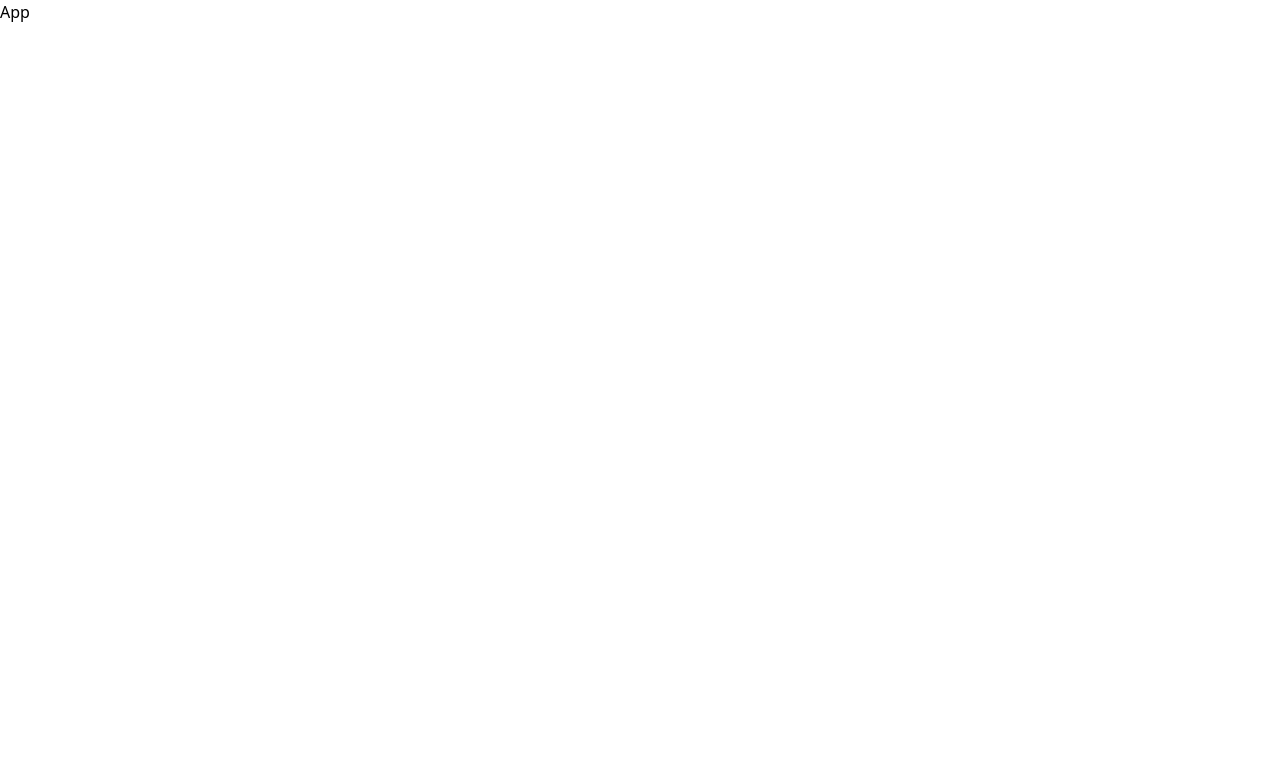
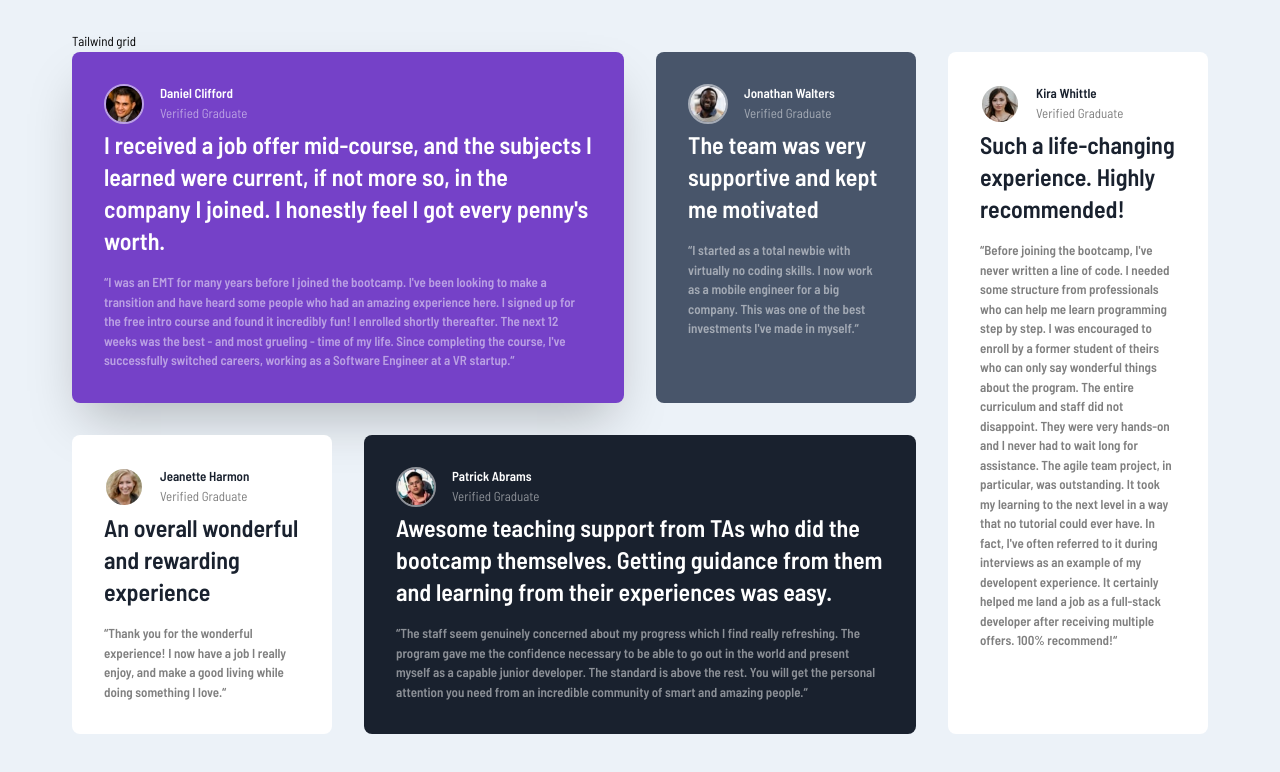
Before and after one commit to avshir/react-vite-ts-tailwind-exp-1, a React (Vite) app: page /tailwind in a window 1280 px wide. Shown: the top 772 px of the page. Built offline with nearby package versions, Linux system fonts and the light colour scheme.

Commit message:
feat: add TailwindPage, ErrorPage components

```diff
--- a/index.html
+++ b/index.html
@@ -1,13 +1,21 @@
 <!doctype html>
 <html lang="en">
+
 <head>
   <meta charset="UTF-8" />
-    <link rel="icon" type="image/svg+xml" href="/vite.svg" />
+  <link rel="icon" type="image/png" sizes="32x32" href="./images/favicon-32x32.png" />
   <meta name="viewport" content="width=device-width, initial-scale=1.0" />
   <title>Vite+React+TS+Tailwind 2024</title>
+  <link rel="preconnect" href="https://fonts.googleapis.com" />
+  <link rel="preconnect" href="https://fonts.gstatic.com" crossorigin />
+  <link
+    href="https://fonts.googleapis.com/css2?family=Barlow+Semi+Condensed:ital,wght@0,400;0,500;0,600;1,400;1,500&display=swap"
+    rel="stylesheet" />
 </head>
+
 <body>
   <div id="root"></div>
   <script type="module" src="/src/main.tsx"></script>
 </body>
+
 </html>
--- a/src/App.tsx
+++ b/src/App.tsx
@@ -1,5 +1,16 @@
+import { Route, Routes } from "react-router-dom";
+import TailwindPage from "./pages/TailwindPage";
+import ErrorPage from "./pages/ErrorPage";
+
 function App() {
-  return <p>App</p>;
+  return (
+    <>
+      <Routes>
+        <Route path="/tailwind" element={<TailwindPage />} />
+        <Route path="*" element={<ErrorPage />} />
+      </Routes>
+    </>
+  );
 }
 
 export default App;
--- a/src/index.css
+++ b/src/index.css
@@ -1,3 +1,34 @@
 @tailwind base;
 @tailwind components;
 @tailwind utilities;
+
+/* see folder design */
+body {
+  font-family: "Barlow Semi Condensed", sans-serif;
+  font-size: 13px;
+  background-color: hsl(210, 46%, 95%);
+}
+
+@layer components {
+  .card {
+    @apply rounded-lg p-8;
+  }
+  .card-container-name {
+    @apply inline-grid grid-cols-[40px_1fr] gap-x-4  gap-y-0;
+  }
+  .card-photo {
+    @apply row-span-2 rounded-full border-2 border-white/50 w-10 h-10;
+  }
+  .card-name {
+    @apply font-bold;
+  }
+  .card-edu {
+    @apply text-white/50;
+  }
+  .card-info {
+    @apply mb-4 text-2xl font-bold;
+  }
+  .card-description {
+    @apply font-bold text-white/50 before:content-['“'] after:content-['“'];
+  }
+}
--- /dev/null
+++ b/src/pages/ErrorPage.tsx
@@ -0,0 +1,8 @@
+export default function ErrorPage() {
+  return (
+    <div id="error-page" className="flex h-[80vh] items-center justify-center">
+      <h1>Oopss!</h1>
+      <p>Sorry, this page is 404.</p>
+    </div>
+  );
+}
--- /dev/null
+++ b/src/pages/TailwindPage.tsx
@@ -0,0 +1,94 @@
+import danialImg from "./../assets/images/image-daniel.jpg";
+import jeanetteImg from "./../assets/images/image-jeanette.jpg";
+import jonathanImg from "./../assets/images/image-jonathan.jpg";
+import kiraImg from "./../assets/images/image-kira.jpg";
+import patrickImg from "./../assets/images/image-patrick.jpg";
+
+export default function TailwindPage() {
+  return (
+    <main className="mx-auto max-w-[1200px] p-8">
+      <h1>Tailwind grid</h1>
+      <div className="grid gap-8 lg:grid-cols-4">
+        <section className="bg-primary card text-white shadow-2xl lg:col-span-2">
+          <div className="card-container-name">
+            <img src={danialImg} alt="daniel" className="card-photo" />
+            <span className="card-name">Daniel Clifford</span>
+            <span className="card-edu">Verified Graduate</span>
+          </div>
+          <p className="card-info">
+            I received a job offer mid-course, and the subjects I learned were current, if not more
+            so, in the company I joined. I honestly feel I got every penny's worth.
+          </p>
+          <p className="card-description">
+            I was an EMT for many years before I joined the bootcamp. I've been looking to make a
+            transition and have heard some people who had an amazing experience here. I signed up
+            for the free intro course and found it incredibly fun! I enrolled shortly thereafter.
+            The next 12 weeks was the best - and most grueling - time of my life. Since completing
+            the course, I've successfully switched careers, working as a Software Engineer at a VR
+            startup.
+          </p>
+        </section>
+        <section className="card bg-primary-darkGrayishBlue text-white">
+          <div className="card-container-name">
+            <img src={jonathanImg} alt="Jonathan" className="card-photo" />
+            <span className="card-name">Jonathan Walters</span>
+            <span className="card-edu">Verified Graduate</span>
+          </div>
+          <p className="card-info">The team was very supportive and kept me motivated</p>
+          <p className="card-description">
+            I started as a total newbie with virtually no coding skills. I now work as a mobile
+            engineer for a big company. This was one of the best investments I've made in myself.
+          </p>
+        </section>
+        <section className="card text-primary-darkBlackishBlue bg-white">
+          <div className="card-container-name">
+            <img src={jeanetteImg} alt="jean" className="card-photo" />
+            <span className="card-name">Jeanette Harmon</span>
+            <span className="card-edu text-black/50">Verified Graduate</span>
+          </div>
+          <p className="card-info">An overall wonderful and rewarding experience</p>
+          <p className="card-description text-black/50">
+            Thank you for the wonderful experience! I now have a job I really enjoy, and make a good
+            living while doing something I love.
+          </p>
+        </section>
+        <section className="card bg-primary-darkBlackishBlue text-white lg:col-span-2">
+          <div className="card-container-name">
+            <img src={patrickImg} alt="patrick" className="card-photo" />
+            <span className="card-name">Patrick Abrams</span>
+            <span className="card-edu">Verified Graduate</span>
+          </div>
+          <p className="card-info">
+            Awesome teaching support from TAs who did the bootcamp themselves. Getting guidance from
+            them and learning from their experiences was easy.
+          </p>
+          <p className="card-description">
+            The staff seem genuinely concerned about my progress which I find really refreshing. The
+            program gave me the confidence necessary to be able to go out in the world and present
+            myself as a capable junior developer. The standard is above the rest. You will get the
+            personal attention you need from an incredible community of smart and amazing people.
+          </p>
+        </section>
+        <section className="card text-primary-darkBlackishBlue bg-white lg:col-start-4 lg:row-span-2 lg:row-start-1">
+          <div className="card-container-name">
+            <img src={kiraImg} alt="kira" className="card-photo" />
+            <span className="card-name">Kira Whittle</span>
+            <span className="card-edu text-black/50">Verified Graduate</span>
+          </div>
+          <p className="card-info">Such a life-changing experience. Highly recommended!</p>
+          <p className="card-description text-black/50">
+            Before joining the bootcamp, I've never written a line of code. I needed some structure
+            from professionals who can help me learn programming step by step. I was encouraged to
+            enroll by a former student of theirs who can only say wonderful things about the
+            program. The entire curriculum and staff did not disappoint. They were very hands-on and
+            I never had to wait long for assistance. The agile team project, in particular, was
+            outstanding. It took my learning to the next level in a way that no tutorial could ever
+            have. In fact, I've often referred to it during interviews as an example of my
+            developent experience. It certainly helped me land a job as a full-stack developer after
+            receiving multiple offers. 100% recommend!
+          </p>
+        </section>
+      </div>
+    </main>
+  );
+}
```
Lines whose indentation alone changed are shown as unchanged.
